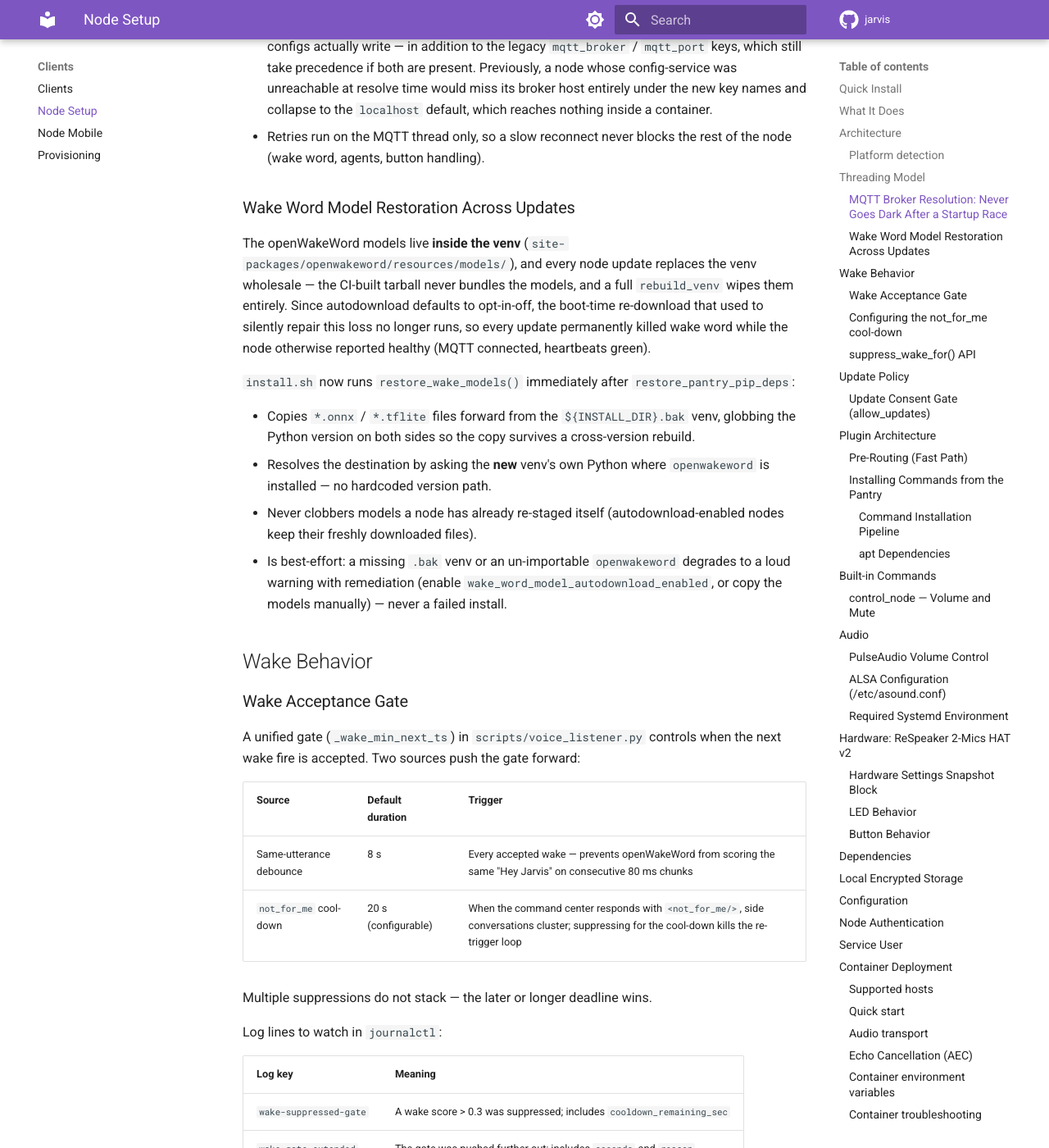
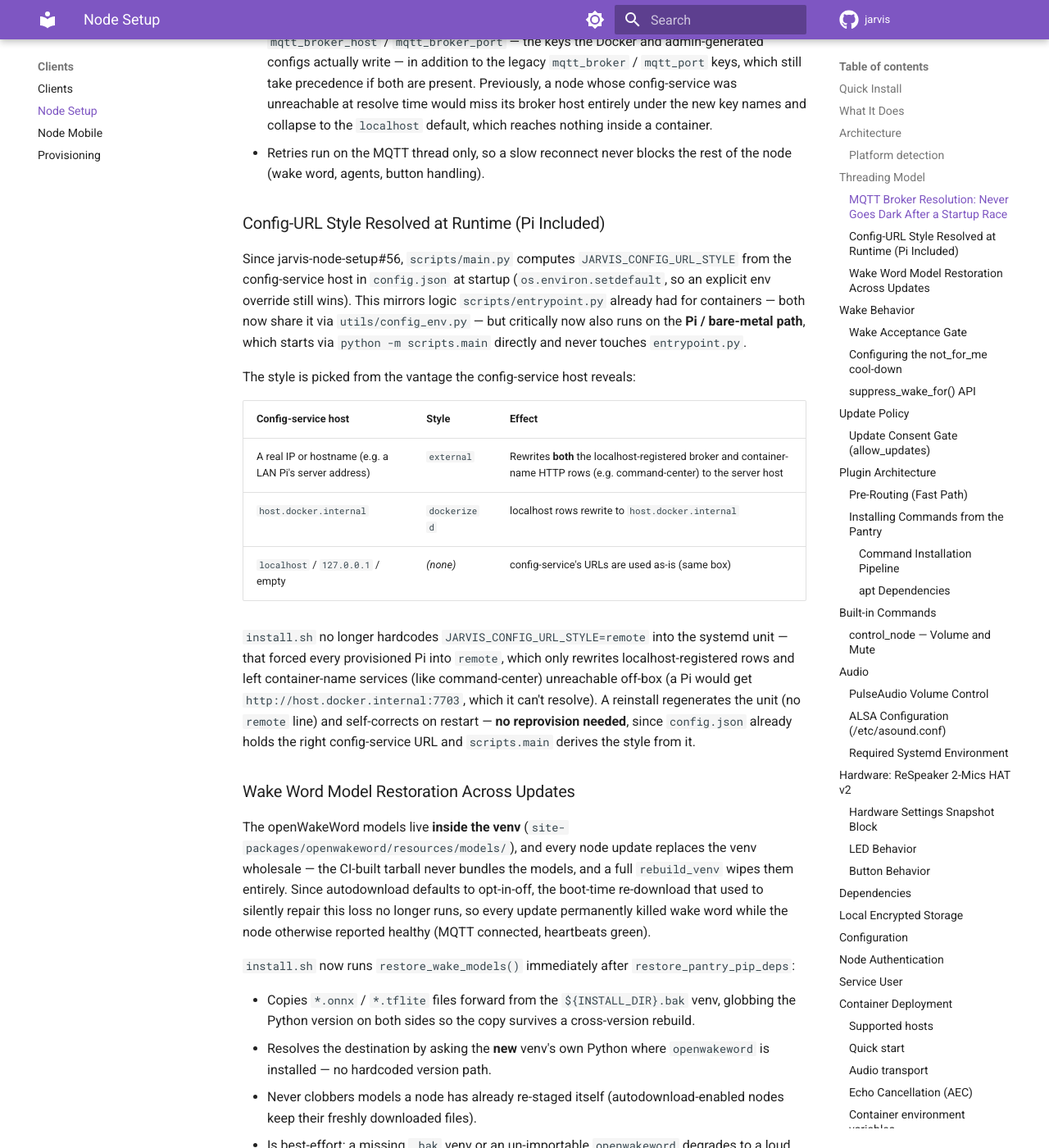
Before and after one commit to alexberardi/jarvis-docs, an MkDocs documentation site: the page built from docs/clients/node-setup.md, in a window 1280 px wide and 1400 px high, scrolled down 2806 px. Shown: the whole window at 82% size. Built offline with MkDocs 1.6.1 and Material for MkDocs 9.7.7, drawn with Linux system fonts in a browser that asks for light colours; comment, search, counter and statistics services are not loaded; some of the changed text lies outside the part shown.

Commit message:
docs(jarvis-node-setup): sync from #56

````diff
--- a/docs/clients/node-setup.md
+++ b/docs/clients/node-setup.md
@@ -55,6 +55,7 @@ jarvis-node-setup/
 ├── provisioning/              # Headless provisioning system
 └── utils/
     ├── audio_volume.py        # PulseAudio volume/mute control
+    ├── config_env.py          # Shared JARVIS_CONFIG_URL_STYLE resolution (main.py + entrypoint.py)
     └── config_service.py      # Configuration loader
 ```
 
@@ -84,6 +85,20 @@ On a full-stack restart, the node can start **before config-service is ready**.
 - Retries are **unbounded with capped exponential backoff** (up to 60 s between attempts) instead of giving up after a fixed 5 tries and logging "continuing without MQTT" — which previously left the node permanently off MQTT (no chat tool-routing, no pushed updates) until a manual restart.
 - `utils/service_discovery.get_mqtt_broker_url()`'s JSON-config fallback now also reads `mqtt_broker_host` / `mqtt_broker_port` — the keys the Docker and admin-generated configs actually write — in addition to the legacy `mqtt_broker` / `mqtt_port` keys, which still take precedence if both are present. Previously, a node whose config-service was unreachable at resolve time would miss its broker host entirely under the new key names and collapse to the `localhost` default, which reaches nothing inside a container.
 - Retries run on the MQTT thread only, so a slow reconnect never blocks the rest of the node (wake word, agents, button handling).
+
+### Config-URL Style Resolved at Runtime (Pi Included)
+
+Since jarvis-node-setup#56, `scripts/main.py` computes `JARVIS_CONFIG_URL_STYLE` from the config-service host in `config.json` at startup (`os.environ.setdefault`, so an explicit env override still wins). This mirrors logic `scripts/entrypoint.py` already had for containers — both now share it via `utils/config_env.py` — but critically now also runs on the **Pi / bare-metal path**, which starts via `python -m scripts.main` directly and never touches `entrypoint.py`.
+
+The style is picked from the vantage the config-service host reveals:
+
+| Config-service host | Style | Effect |
+|---|---|---|
+| A real IP or hostname (e.g. a LAN Pi's server address) | `external` | Rewrites **both** the localhost-registered broker and container-name HTTP rows (e.g. command-center) to the server host |
+| `host.docker.internal` | `dockerized` | localhost rows rewrite to `host.docker.internal` |
+| `localhost` / `127.0.0.1` / empty | *(none)* | config-service's URLs are used as-is (same box) |
+
+`install.sh` no longer hardcodes `JARVIS_CONFIG_URL_STYLE=remote` into the systemd unit — that forced every provisioned Pi into `remote`, which only rewrites localhost-registered rows and left container-name services (like command-center) unreachable off-box (a Pi would get `http://host.docker.internal:7703`, which it can't resolve). A reinstall regenerates the unit (no `remote` line) and self-corrects on restart — **no reprovision needed**, since `config.json` already holds the right config-service URL and `scripts.main` derives the style from it.
 
 ### Wake Word Model Restoration Across Updates
 
````
